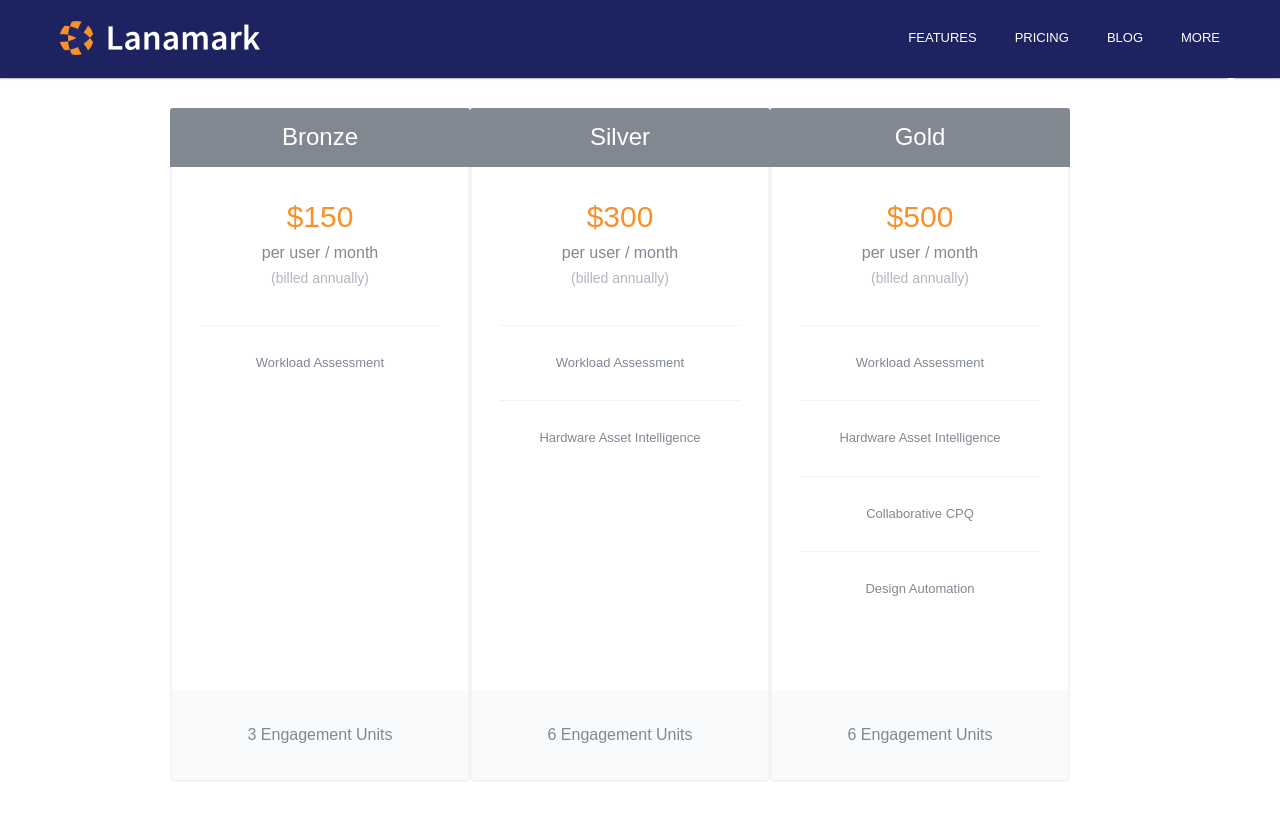
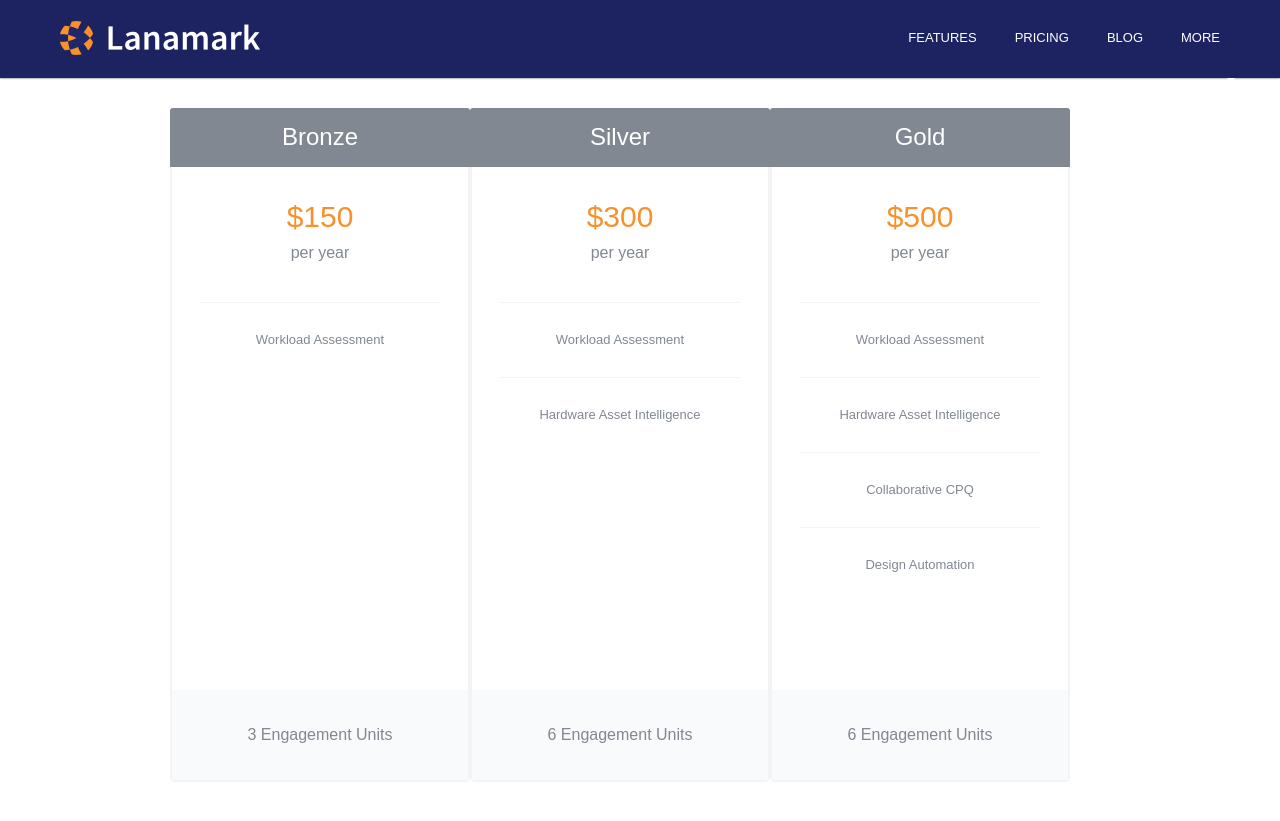
Before and after one commit to mark-angelo/rinash.github.io, a Jekyll site: the page built from pricing.html, in a window 1280 px wide and 900 px high, scrolled down 598 px. Shown: the top 821 px of the window. Built offline with Jekyll 4.4.1, drawn with Linux system fonts in a browser that asks for light colours; nearby versions of some CDN libraries.

Commit message:
Update pricing.html

```diff
--- a/_includes/pricing.html
+++ b/_includes/pricing.html
@@ -12,8 +12,7 @@
                 <div class="price-box">
                   <div class="highlighted">
                     <span class="price">{{ price.cost }}</span>
-                    <span class="month">per user / month</span>
-                    <span class="bill">(billed annually)</span>
+                    <span class="month">per year</span>
                   </div>
                   {% for feature in price.features %}
                     <div class="feature"><span>{{ feature }}</span></div>
```
